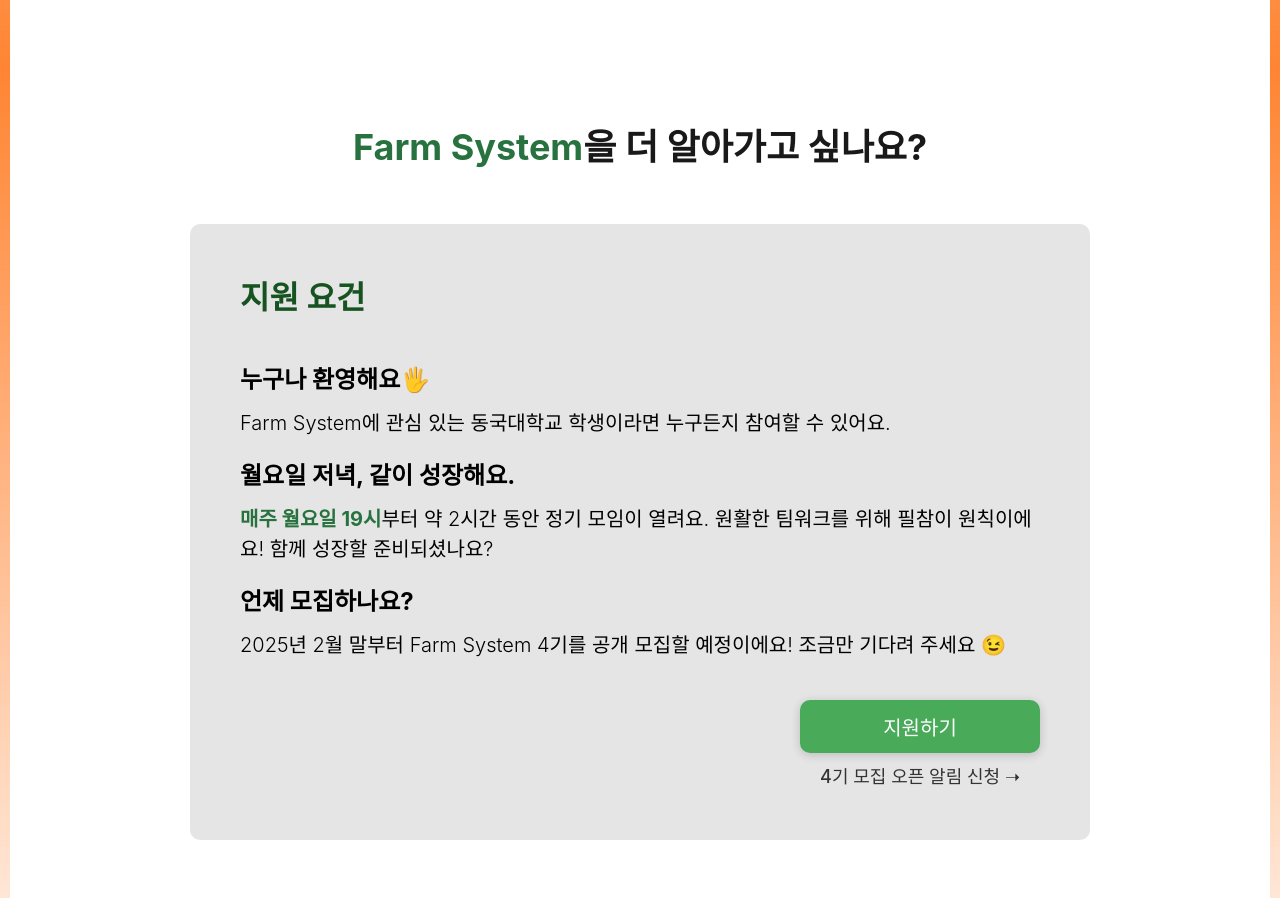
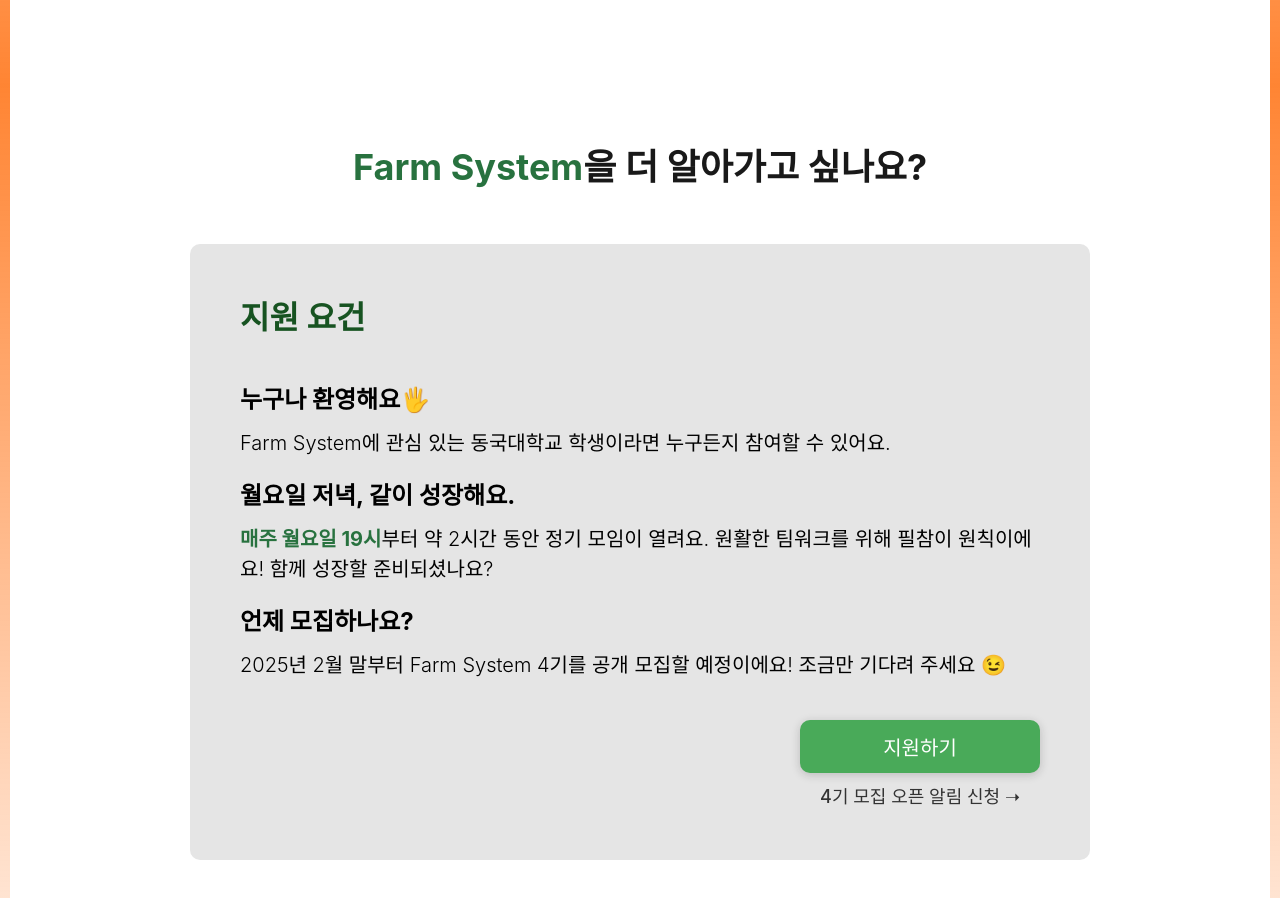
Before and after one commit to karpitony/monorepo-test, a React (Vite) app: page / in a window 1280 px wide. Shown: the part 4840-5738 px from the top of the page. Built offline with nearby package versions, Linux system fonts and the light colour scheme; a web font is replaced by a local one.

Commit message:
fix: css 속성 오타 수정

```diff
--- a/src/pages/Main/BottomInfo/BottomInfo.styles.ts
+++ b/src/pages/Main/BottomInfo/BottomInfo.styles.ts
@@ -14,7 +14,7 @@ export const Title = styled.h2<{ $isApp: boolean; $isMobile: boolean; $isTablet:
   color: #191919;
   font-weight: bold;
   text-align: center;
-  margin top: 20px;
+  margin-top: 20px;
   padding-bottom: 50px;
 `;
 
```
